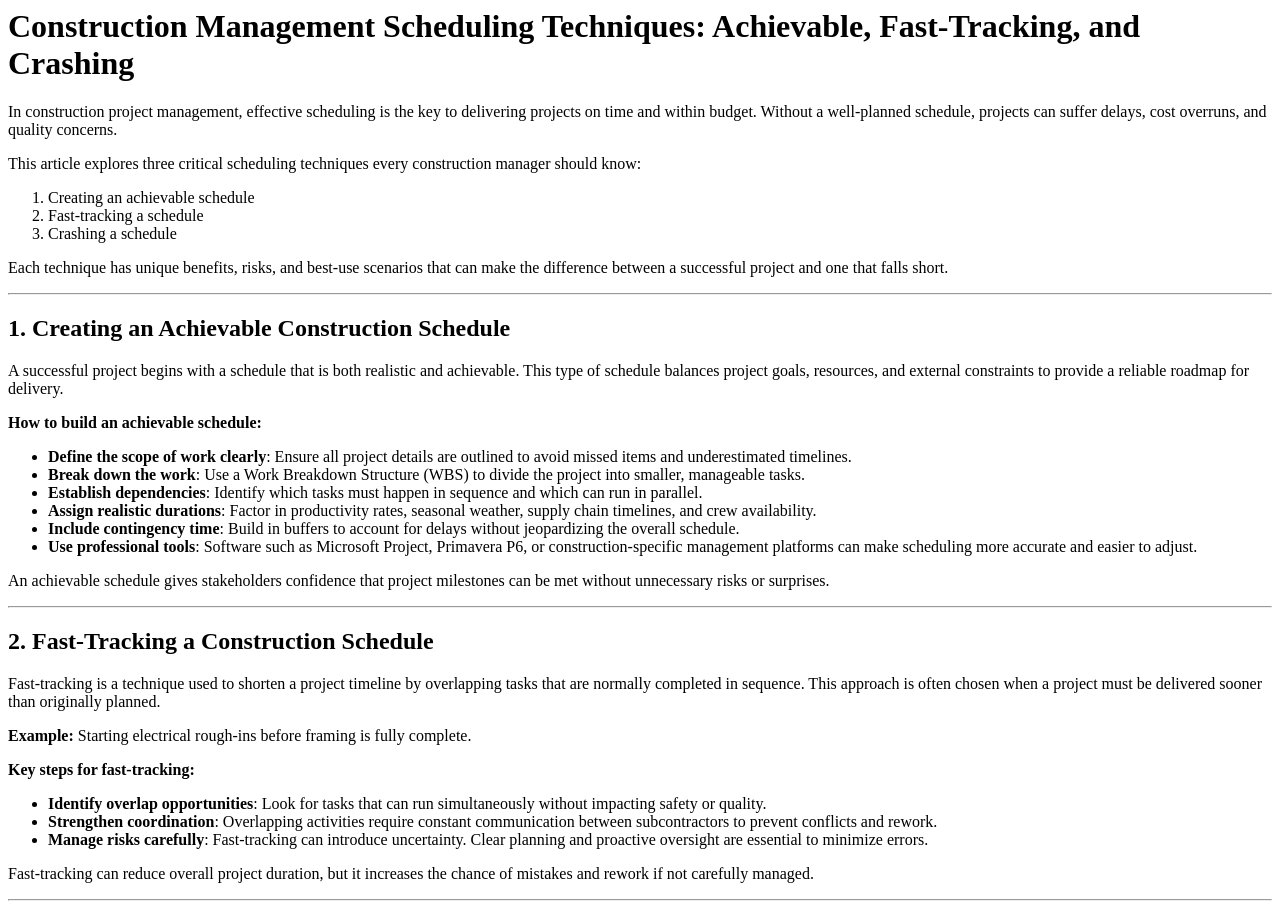
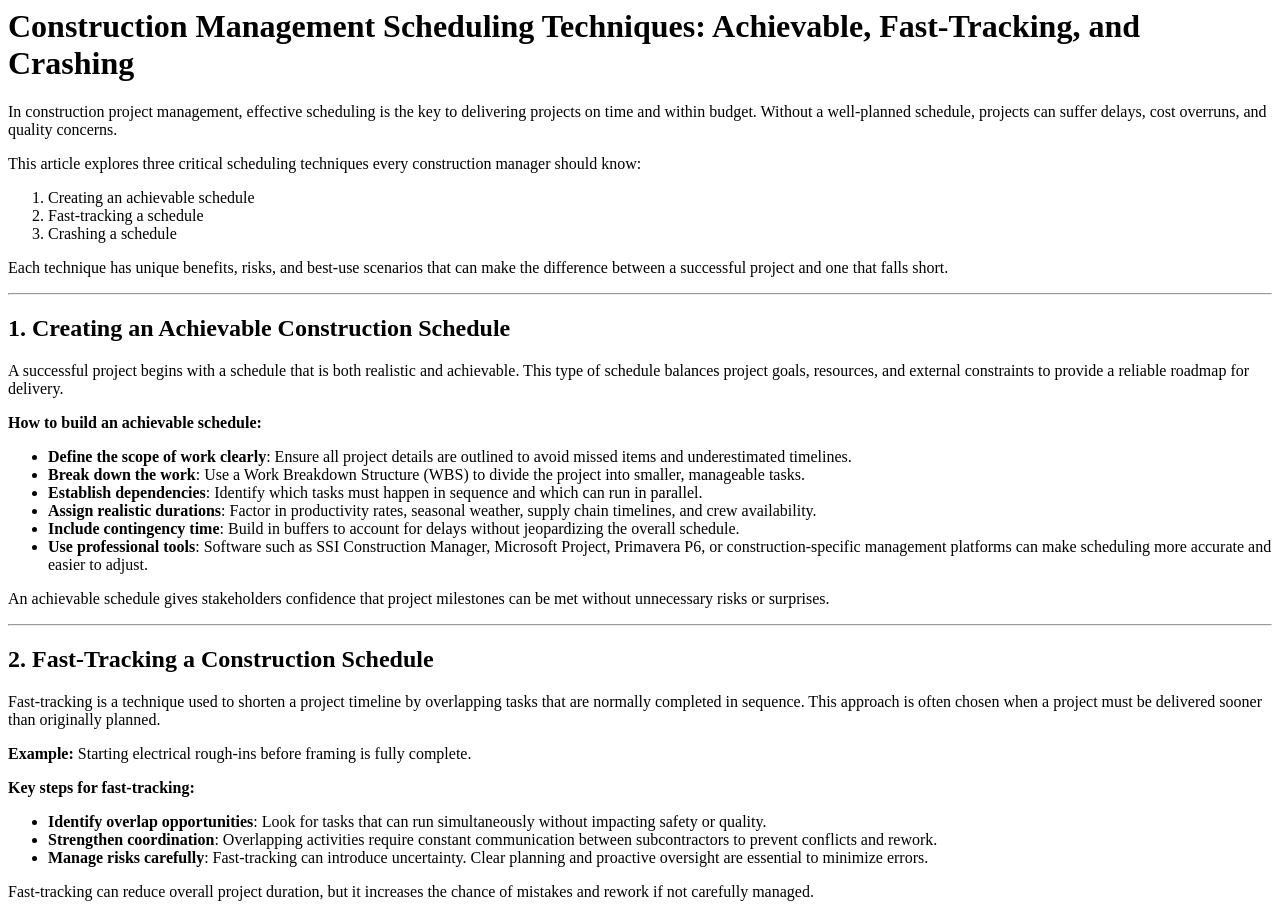
Before and after one commit to SSI-Construction/ssi-site, an Eleventy site: page ssi_site_v2/posts/2025-10-05-construction-management-scheduling-techniques-achievable-fast-tracking-and-crashing.md in a window 1280 px wide. Shown: the top 904 px of the page. Built offline with nearby package versions, Linux system fonts and the light colour scheme; Eleventy itself is replaced by a stand-in of ours; files that its build step writes are made by us from their sources.

Commit message:
Update Blog “2025-10-05-construction-management-scheduling-techniques-achievable-fast-tracking-and-crashing”

```diff
--- a/ssi_site_v2/posts/2025-10-05-construction-management-scheduling-techniques-achievable-fast-tracking-and-crashing.md
+++ b/ssi_site_v2/posts/2025-10-05-construction-management-scheduling-techniques-achievable-fast-tracking-and-crashing.md
@@ -41,7 +41,7 @@ A successful project begins with a schedule that is both realistic and achievabl
 * **Establish dependencies**: Identify which tasks must happen in sequence and which can run in parallel.
 * **Assign realistic durations**: Factor in productivity rates, seasonal weather, supply chain timelines, and crew availability.
 * **Include contingency time**: Build in buffers to account for delays without jeopardizing the overall schedule.
-* **Use professional tools**: Software such as Microsoft Project, Primavera P6, or construction-specific management platforms can make scheduling more accurate and easier to adjust.
+* **Use professional tools**: Software such as SSI Construction Manager, Microsoft Project, Primavera P6, or construction-specific management platforms can make scheduling more accurate and easier to adjust.
 
 An achievable schedule gives stakeholders confidence that project milestones can be met without unnecessary risks or surprises.
 
```
